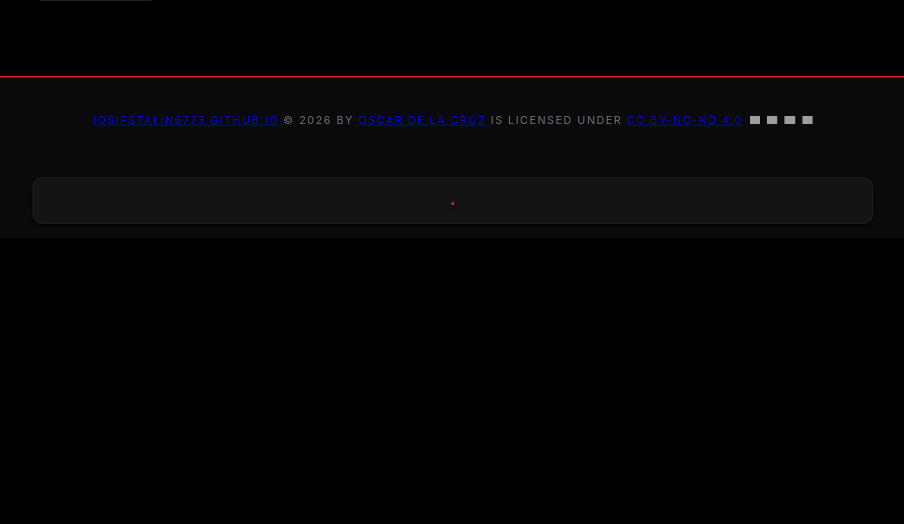
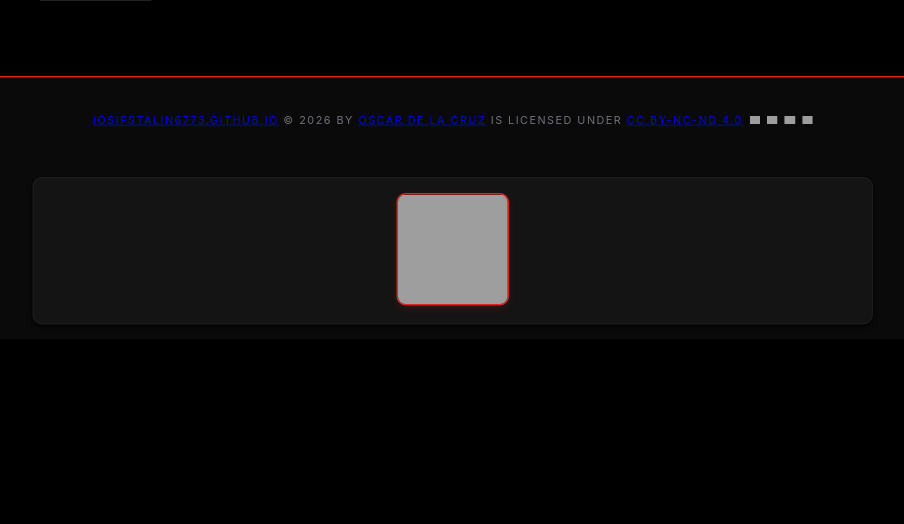
Before and after one commit to IosifStalin6773/IosifStalin6773.github.io, a PHP site: page / in a window 1280 px wide. Shown: the part 4817-5341 px from the top of the page, without its empty margins (187-1091 px from the left). Run offline with PHP 8.4, Linux system fonts and the light colour scheme; grey boxes are pictures that could not be loaded.

Commit message:
Use local badge image for Cisco cybersecurity certification
- Replace external Credly image URL with local assets/icons/introduction-to-cybersecurity.png
- Remove onerror fallback since local image is always available
- Improve loading performance and reliability
- Maintain link to official Credly badge page

```diff
--- a/index.html
+++ b/index.html
@@ -583,6 +583,15 @@
 
             <!-- Cisco Cybersecurity Badge -->
             <div class="cisco-badge">
+                <!-- Direct badge display -->
+                <a href="https://www.credly.com/badges/ad7f6094-99a0-4aa5-a991-7ae451830572" target="_blank" rel="noopener noreferrer" class="badge-link">
+                    <img src="assets/icons/introduction-to-cybersecurity.png"
+                         alt="Cisco Introduction to Cybersecurity Badge"
+                         class="badge-image">
+                </a>
+
+                <!-- Fallback content -->
+                <div id="badge-fallback" style="display: none;">
                     <div data-iframe-width="150" data-iframe-height="270" data-share-badge-id="ad7f6094-99a0-4aa5-a991-7ae451830572" data-share-badge-host="https://www.credly.com">
                         <noscript>
                             <p style="color: var(--text-secondary); font-size: 0.85rem; margin: 10px 0;">
@@ -592,6 +601,7 @@
                         </noscript>
                     </div>
                     <script type="text/javascript" async src="https://cdn.credly.com/assets/utilities/embed.js"></script>
+                </div>
             </div>
 
             <!-- Easter egg oculto -->
--- a/styles.css
+++ b/styles.css
@@ -1787,18 +1787,49 @@ tr:hover {
     background: white;
 }
 
+.badge-link {
+    display: inline-block;
+    text-decoration: none;
+    transition: var(--transition);
+}
+
+.badge-link:hover {
+    transform: translateY(-2px);
+    filter: brightness(1.1);
+}
+
+.badge-image {
+    width: 150px;
+    height: 150px;
+    border-radius: 12px;
+    border: 2px solid var(--border-accent);
+    box-shadow: 0 4px 12px rgba(220, 38, 38, 0.15);
+    transition: var(--transition);
+    object-fit: cover;
+}
+
 /* Responsive adjustments for badge */
 @media (max-width: 768px) {
     .cisco-badge {
         margin: 15px 0;
         padding: 5px 0;
     }
+
+    .badge-image {
+        width: 120px;
+        height: 120px;
+    }
 }
 
 @media (max-width: 480px) {
     .cisco-badge {
         margin: 10px 0;
         padding: 5px 0;
+    }
+
+    .badge-image {
+        width: 100px;
+        height: 100px;
     }
 }
 
```
Lines whose indentation alone changed are shown as unchanged.
